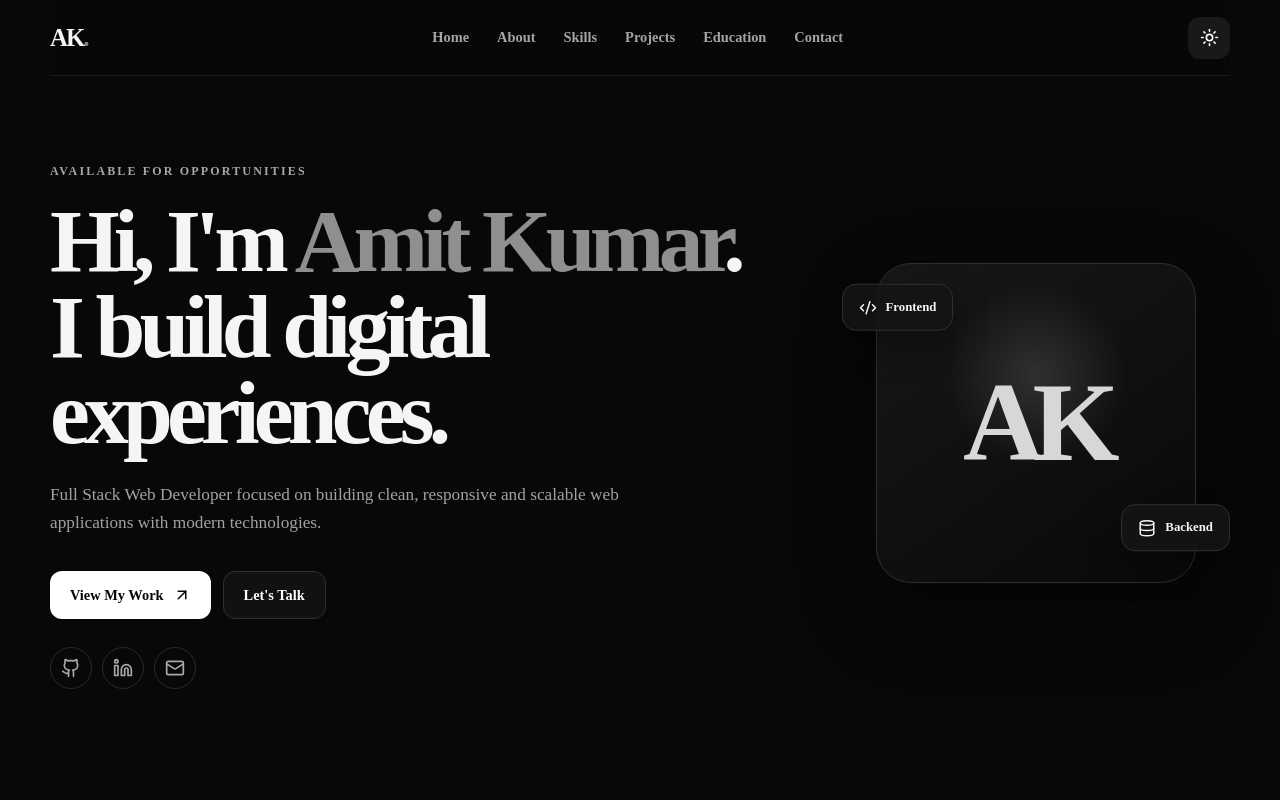
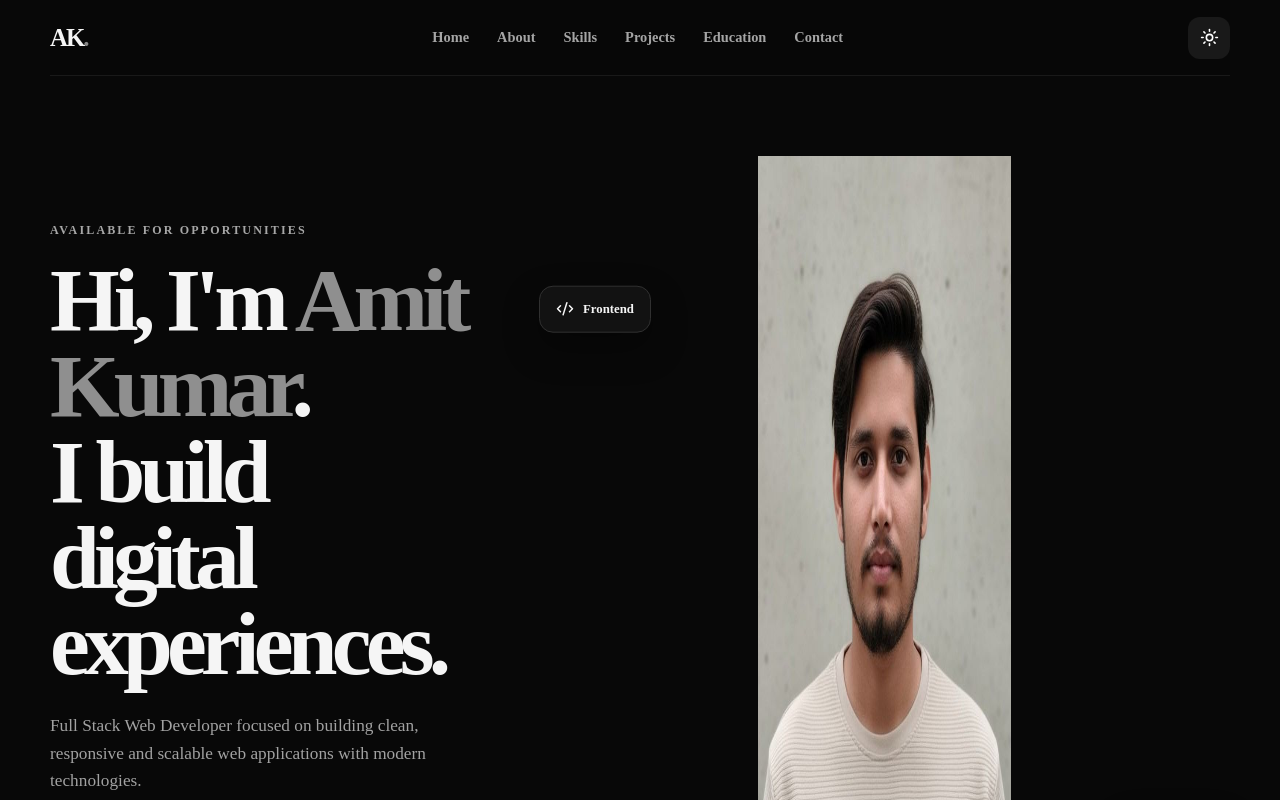
Before and after one commit to amitkumar-7393/amit-portfolio, a React (Vite) app in the folder client/: page / in a window 1280 px wide. Shown: the top 800 px of the page. Built offline with nearby package versions, Linux system fonts and the light colour scheme.

Commit message:
Update Hero component with 3D profile image
Replaced profile placeholder with a 3D rotating profile image.

```diff
--- a/client/src/components/Hero.jsx
+++ b/client/src/components/Hero.jsx
@@ -90,9 +90,23 @@ function Hero() {
         animate={{ opacity: 1, scale: 1 }}
         transition={{ duration: 0.8 }}
       >
-        <div className="profile-placeholder">
-          <div className="profile-initials">AK</div>
-        </div>
+
+<motion.div
+  className="profile-3d"
+  animate={{ rotateY: [0, 360] }}
+  transition={{
+    duration: 10,
+    repeat: Infinity,
+    ease: "linear",
+  }}
+>
+  <img
+    src="/profile.jpg"
+    alt="Amit Kumar"
+    className="profile-image"
+  />
+</motion.div>
+
 
         <motion.div
           className="floating-card card-one"
```
